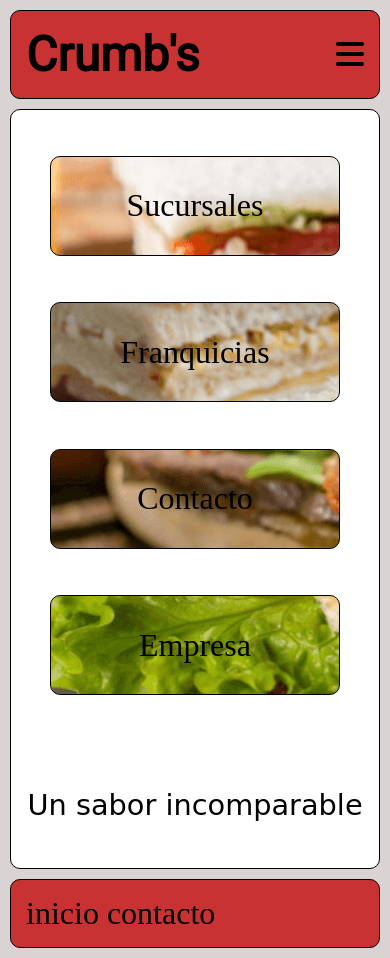
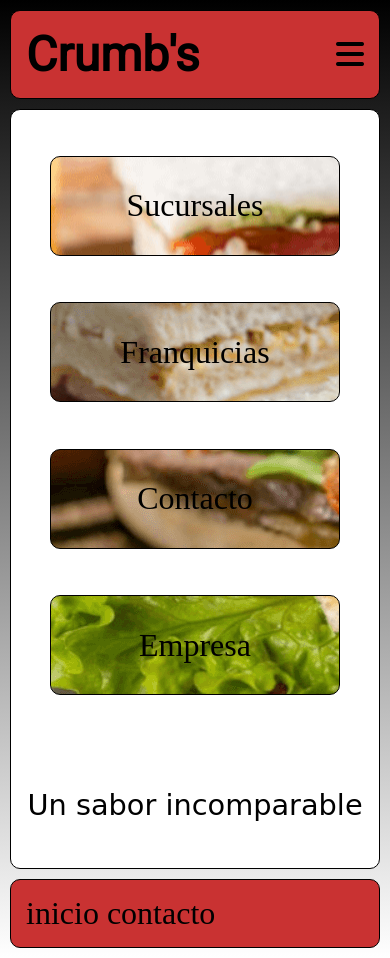
Before and after one commit to JuanErcole/Crumbs, a plain HTML site: page index.html in a window 390 px wide. Drawn offline with Linux system fonts and the light colour scheme; a web font is replaced by a local one.

Commit message:
aplicando gradientes

```diff
--- a/stylesheets/contacto.css
+++ b/stylesheets/contacto.css
@@ -72,6 +72,10 @@
 }
 
 @media (max-width: 1100px){
+
+    body {
+        background: linear-gradient(black, white);
+    }
 
     .contacto__headerContainer{
         margin: 10px;
--- a/stylesheets/empresa.css
+++ b/stylesheets/empresa.css
@@ -77,6 +77,10 @@
 }
 
 @media (max-width: 1100px){
+
+    body {
+        background: linear-gradient(black, white);
+    }
 
     .empresa__menu{
         order: 3;
--- a/stylesheets/franquicias.css
+++ b/stylesheets/franquicias.css
@@ -79,6 +79,10 @@
 }
 
 @media (max-width: 1150px){
+
+    body {
+        background: linear-gradient(black, white);
+    }
 
     .franquicias__headerContainer {
         margin: 10px;
--- a/stylesheets/servicios.css
+++ b/stylesheets/servicios.css
@@ -71,6 +71,10 @@
 }
 
 @media (max-width: 1100px){
+
+    body {
+        background: linear-gradient(black, white);
+    }
 
     .servicios__headerContainer{
         margin: 10px;
--- a/stylesheets/style.css
+++ b/stylesheets/style.css
@@ -75,6 +75,10 @@
 }
 
 @media (max-width: 1100px){
+
+    body {
+        background: linear-gradient(black, white);
+    }
 
     .home__menu{
         order: 3;
```
